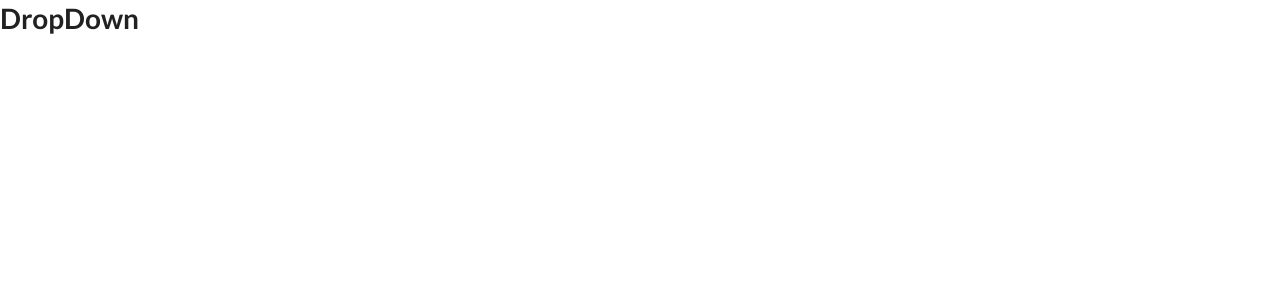
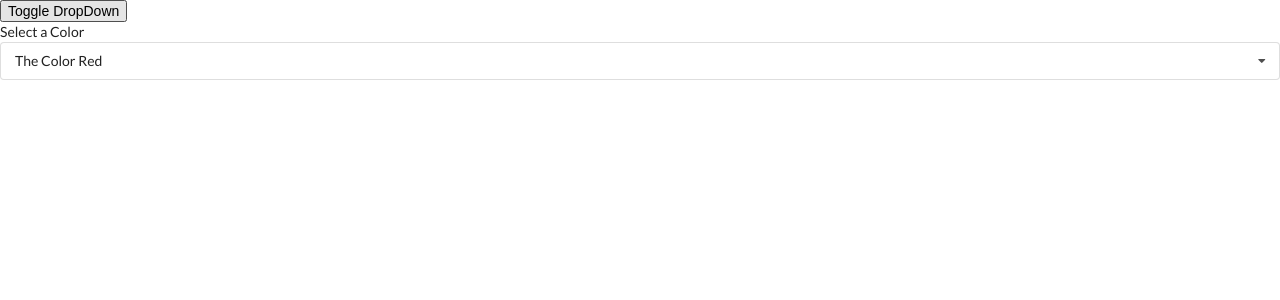
Before and after one commit to xyzabhi/widgets, a React (Create React App) app: page / in a window 1280 px wide. Shown: the top 300 px of the page. Built offline with nearby package versions, Linux system fonts and the light colour scheme.

Commit message:
dropdown components completed successfully

```diff
--- a/src/App.js
+++ b/src/App.js
@@ -1,7 +1,12 @@
-import React from "react";
+import React, { useState } from "react";
 import Accordion from "./components/Accordion";
 import Dropdown from "./components/Dropdown";
 import Search from "./components/Search";
+const options = [
+  { label: "The Color Red", value: "red" },
+  { label: "The Color Green", value: "green" },
+  { label: "The Color Blue", value: "blue" },
+];
 const items = [
   {
     title: "What is React?",
@@ -20,8 +25,23 @@
   },
 ];
 const App = () => {
-  return <Dropdown />;
-  //<Search />;
-  //   return <Accordion items={items} />;
+  const [selected, setSelected] = useState(options[0]);
+  const [showDropdown, setShoeDropdown] = useState(true);
+  return (
+    <div>
+      <button onClick={() => setShoeDropdown(!showDropdown)}>
+        Toggle DropDown
+      </button>
+      {showDropdown ? (
+        <Dropdown
+          selected={selected}
+          onSelectedChange={setSelected}
+          options={options}
+        />
+      ) : null}
+    </div>
+    //<Search />;
+    //   return <Accordion items={items} />;
+  );
 };
 export default App;
--- a/src/components/Dropdown.js
+++ b/src/components/Dropdown.js
@@ -1,10 +1,50 @@
-import React from "react";
-const options = [
-  { label: "The Color Red", value: "red" },
-  { label: "The Color Green", value: "green" },
-  { label: "The Color Blue", value: "blue" },
-];
-const Dropdown = () => {
-  return <h1>DropDown</h1>;
+import React, { useState, useEffect, useRef } from "react";
+
+const Dropdown = ({ options, selected, onSelectedChange }) => {
+  const [open, setOpen] = useState(false);
+  const ref = useRef();
+  useEffect(() => {
+    document.body.addEventListener("click", (event) => {
+      if (ref.current && ref.current.contains(event.target)) return;
+      setOpen(false);
+    });
+    return () => {};
+  }, []);
+
+  const renderedOptions = options.map((option) => {
+    if (option.value === selected.value) {
+      return null;
+    }
+    return (
+      <div
+        key={option.value}
+        className="item"
+        onClick={() => {
+          onSelectedChange(option);
+        }}
+      >
+        {option.label}
+      </div>
+    );
+  });
+  return (
+    <div ref={ref} className="ui form">
+      <div className="field">
+        <div className="label">Select a Color</div>
+        <div
+          onClick={() => {
+            setOpen(!open);
+          }}
+          className={`ui selection dropdown ${open ? "visible active" : ""}`}
+        >
+          <i className="dropdown icon"></i>
+          <div className="text">{selected.label}</div>
+          <div className={`menu ${open ? "visible transition" : ""}`}>
+            {renderedOptions}
+          </div>
+        </div>
+      </div>
+    </div>
+  );
 };
 export default Dropdown;
```
